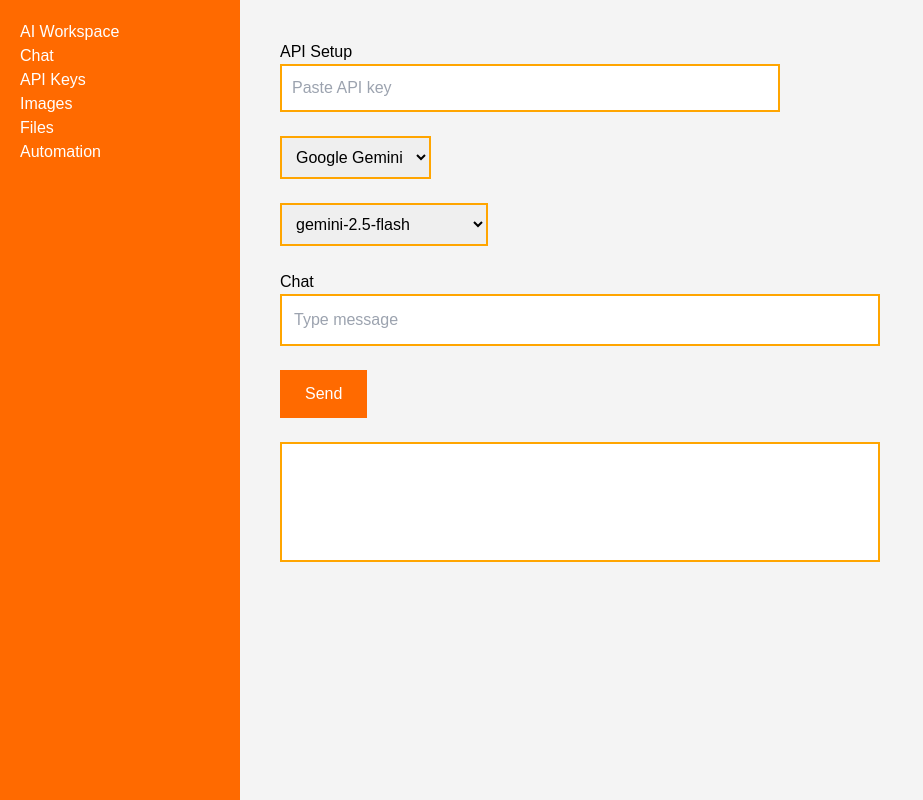
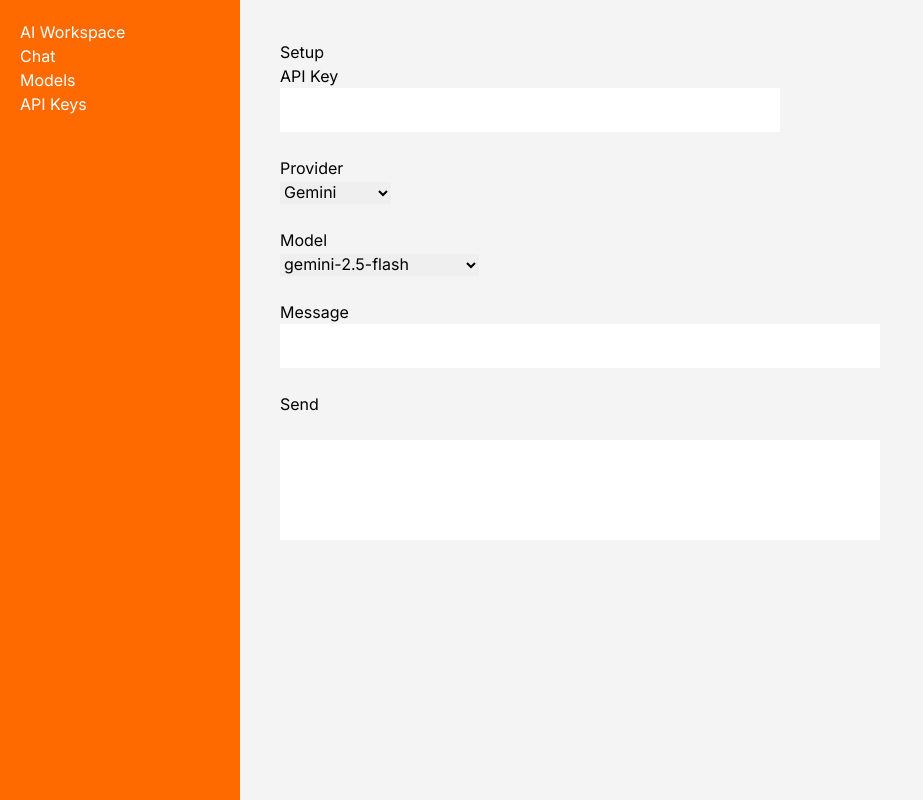
Before and after one commit to Orsuyedukonda151997/stackblitz-starters-84dqg1zm, a Next.js app: page / in a window 1280 px wide. Shown: the whole page, without its empty margins (0-923 px from the left). Built offline with nearby package versions, Linux system fonts and the light colour scheme.

Commit message:
Update page.tsx

```diff
--- a/app/page.tsx
+++ b/app/page.tsx
@@ -4,11 +4,10 @@ import { useState } from "react";
 
 export default function Home() {
 
-  const providers:any = {
+  const providerModels: any = {
 
     gemini: [
       "gemini-2.5-flash",
-      "gemini-2.5-flash-lite",
       "gemini-3-flash-preview",
       "gemini-3.1-pro-preview"
     ],
@@ -25,61 +24,81 @@ export default function Home() {
       "mixtral-8x7b-32768"
     ],
 
+    openrouter: [
+      "deepseek/deepseek-chat",
+      "mistralai/mixtral-8x7b-instruct",
+      "meta-llama/llama-3-70b-instruct"
+    ],
+
     claude: [
       "claude-3-haiku-20240307",
-      "claude-3-sonnet-20240229"
+      "claude-3-sonnet-20240229",
+      "claude-3-5-sonnet-20241022"
     ]
 
   };
 
 
+  const [apiKey, setApiKey] = useState("");
 
-  const [provider,setProvider] = useState("gemini");
+  const [provider, setProvider] = useState("gemini");
 
-  const [model,setModel] = useState(providers.gemini[0]);
+  const [model, setModel] =
+    useState(providerModels.gemini[0]);
 
-  const [apiKey,setApiKey] = useState("");
+  const [message, setMessage] = useState("");
 
-  const [message,setMessage] = useState("");
-
-  const [reply,setReply] = useState("");
+  const [reply, setReply] = useState("");
 
 
 
-  function changeProvider(p:any){
+  function changeProvider(p: string) {
 
     setProvider(p);
 
-    setModel(providers[p][0]);
+    setModel(
+      providerModels[p][0]
+    );
 
   }
 
 
 
-  async function send(){
+  async function send() {
 
-    if(!apiKey){
-      setReply("Enter API key first");
+    if (!apiKey) {
+      setReply("Enter API key");
       return;
     }
 
     setReply("Thinking...");
 
     const res =
-      await fetch("/api/chat",{
-        method:"POST",
-        headers:{
-          "Content-Type":"application/json"
+      await fetch(
+        "/api/chat",
+        {
+          method: "POST",
+
+          headers: {
+            "Content-Type":
+            "application/json"
           },
-        body:JSON.stringify({
+
+          body:
+          JSON.stringify({
+
+            apiKey,
             provider,
             model,
-          apiKey,
             message
+
           })
-      });
 
-    const data = await res.json();
+        }
+      );
+
+    const data =
+      await res.json();
 
     setReply(data.text);
 
@@ -87,12 +106,11 @@ export default function Home() {
 
 
 
-  return(
+  return (
 
     <div style={{
-      display:"flex",
-      height:"100vh",
-      fontFamily:"Arial"
+      display: "flex",
+      height: "100vh"
     }}>
 
 
@@ -100,19 +118,17 @@ export default function Home() {
       {/* sidebar */}
 
       <div style={{
-        width:"240px",
-        background:"#ff6a00",
-        color:"white",
-        padding:"20px"
+        width: "240px",
+        background: "#ff6a00",
+        color: "white",
+        padding: "20px"
       }}>
 
         <h2>AI Workspace</h2>
 
         <p>Chat</p>
+        <p>Models</p>
         <p>API Keys</p>
-        <p>Images</p>
-        <p>Files</p>
-        <p>Automation</p>
 
       </div>
 
@@ -121,30 +137,36 @@ export default function Home() {
       {/* main */}
 
       <div style={{
-        flex:1,
-        padding:"40px",
-        background:"#f4f4f4"
+        flex: 1,
+        padding: "40px",
+        background: "#f4f4f4"
       }}>
 
 
 
-        <h2>API Setup</h2>
+        <h2>Setup</h2>
 
 
-        {/* api key */}
+        API Key
+
+        <br/>
 
         <input
 
           value={apiKey}
 
-          onChange={e=>setApiKey(e.target.value)}
+          onChange={
 
-          placeholder="Paste API key"
+            e =>
+            setApiKey(
+              e.target.value
+            )
+
+          }
 
           style={{
-            width:"500px",
-            padding:"10px",
-            border:"2px solid orange"
+            width: "500px",
+            padding: "10px"
           }}
 
         />
@@ -153,28 +175,44 @@ export default function Home() {
         <br/><br/>
 
 
-        {/* provider */}
+        Provider
+
+        <br/>
 
         <select
 
           value={provider}
 
-          onChange={e=>changeProvider(e.target.value)}
+          onChange={
 
-          style={{
-            padding:"10px",
-            border:"2px solid orange"
-          }}
+            e =>
+            changeProvider(
+              e.target.value
+            )
+
+          }
 
         >
 
-          <option value="gemini">Google Gemini</option>
+          <option value="gemini">
+            Gemini
+          </option>
 
-          <option value="openai">OpenAI</option>
+          <option value="openai">
+            OpenAI
+          </option>
 
-          <option value="groq">Groq</option>
+          <option value="groq">
+            Groq
+          </option>
 
-          <option value="claude">Claude</option>
+          <option value="openrouter">
+            OpenRouter
+          </option>
+
+          <option value="claude">
+            Claude
+          </option>
 
         </select>
 
@@ -183,24 +221,31 @@ export default function Home() {
         <br/><br/>
 
 
-        {/* model */}
+        Model
+
+        <br/>
 
         <select
 
           value={model}
 
-          onChange={e=>setModel(e.target.value)}
+          onChange={
 
-          style={{
-            padding:"10px",
-            border:"2px solid orange"
-          }}
+            e =>
+            setModel(
+              e.target.value
+            )
+
+          }
 
         >
 
           {
 
-            providers[provider].map((m:any)=>(
+            providerModels[provider]
+            .map(
+
+              (m: string) => (
 
                 <option key={m} value={m}>
 
@@ -208,7 +253,9 @@ export default function Home() {
 
                 </option>
 
-            ))
+              )
+
+            )
 
           }
 
@@ -219,22 +266,26 @@ export default function Home() {
         <br/><br/>
 
 
+        Message
 
-        <h3>Chat</h3>
-
+        <br/>
 
         <input
 
           value={message}
 
-          onChange={e=>setMessage(e.target.value)}
+          onChange={
 
-          placeholder="Type message"
+            e =>
+            setMessage(
+              e.target.value
+            )
+
+          }
 
           style={{
-            width:"600px",
-            padding:"12px",
-            border:"2px solid orange"
+            width: "600px",
+            padding: "10px"
           }}
 
         />
@@ -244,33 +295,21 @@ export default function Home() {
 
 
         <button
+          onClick={send}
+        >
+          Send
+        </button>
 
-          onClick={send}
-
-          style={{
-            background:"#ff6a00",
-            color:"white",
-            padding:"12px 25px",
-            border:"none",
-            cursor:"pointer"
-          }}
-
-        >
-
-          Send
-
-        </button>
 
 
         <br/><br/>
 
 
         <div style={{
-          background:"white",
-          padding:"20px",
-          border:"2px solid orange",
-          width:"600px",
-          minHeight:"120px"
+          background: "white",
+          padding: "20px",
+          width: "600px",
+          minHeight: "100px"
         }}>
 
           {reply}
@@ -281,7 +320,6 @@ export default function Home() {
 
       </div>
 
-
     </div>
 
   );
```
Lines whose indentation alone changed are shown as unchanged.
